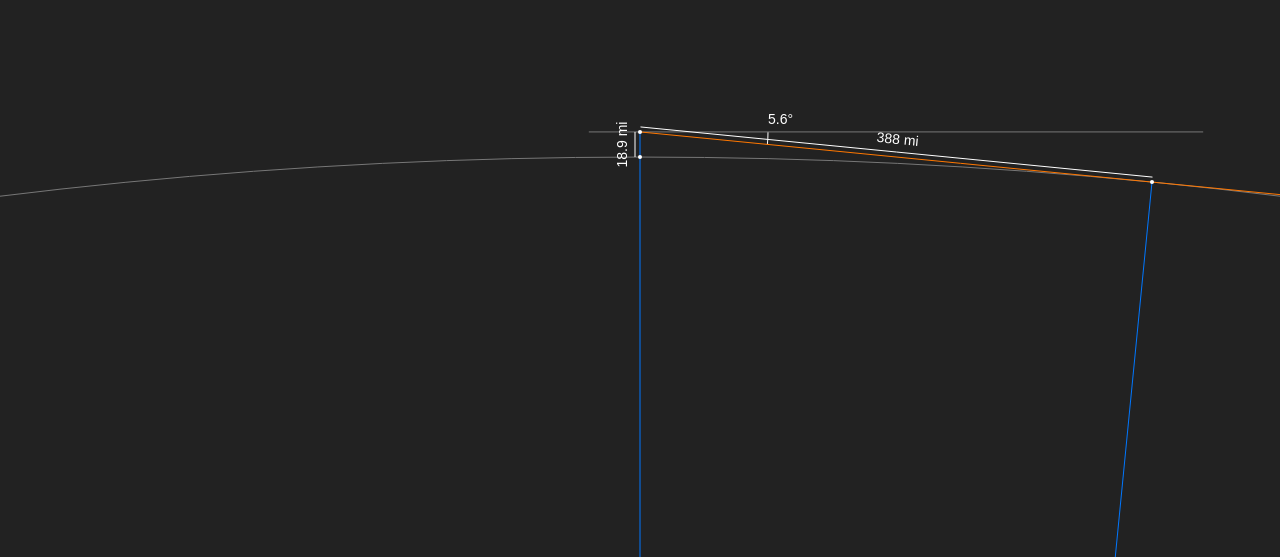
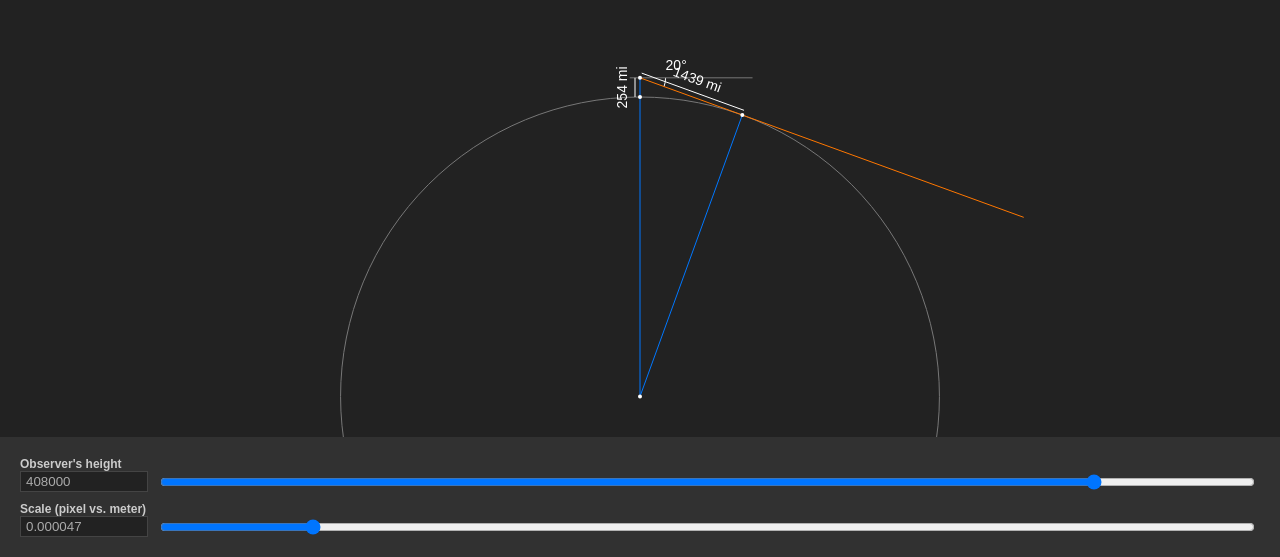
Before and after one commit to onlinebacon/horizon, a plain HTML site: page index.html in a window 1280 px wide. Shown: the part 243-800 px from the top of the page. Drawn offline with Linux system fonts and the light colour scheme.

Commit message:
Add files via upload

```diff
--- a/css/style.css
+++ b/css/style.css
@@ -3,3 +3,35 @@ body {
 	margin: 0px;
 	overflow: hidden;
 }
+#panel {
+	font-family: Arial, Helvetica, sans-serif;
+	color: #ccc;
+	font-size: 0px;
+	font-weight: bold;
+	background-color: rgba(64, 64, 64, 0.5);
+	position: fixed;
+	left: 0px;
+	right: 0px;
+	bottom: 0px;
+	padding: 20px;
+}
+.input:not(:nth-child(1)) {
+	margin-top: 10px;
+}
+.input .title {
+	font-size: 12px;
+}
+.input input {
+	vertical-align: middle;
+}
+.input input[type="text"] {
+	border: 1px solid #444;
+	background-color: #222;
+	color: #aaa;
+	width: 128px;
+	margin-right: 10px;
+	padding: 2px 5px;
+}
+.input input[type="range"] {
+	width: calc(100% - 145px);
+}
--- a/index.html
+++ b/index.html
@@ -5,5 +5,21 @@
 	</head>
 	<body>
 		<canvas></canvas>
+		<div id="panel">
+			<div class="input">
+				<div class="title">Observer's height</div>
+				<div class="content">
+					<input type="text" name="height">
+					<input type="range">
+				</div>
+			</div>
+			<div class="input">
+				<div class="title">Scale (pixel vs. meter)</div>
+				<div class="content">
+					<input type="text" name="scale">
+					<input type="range">
+				</div>
+			</div>
+		</div>
 	</body>
 </html>
--- a/js/main.js
+++ b/js/main.js
@@ -5,9 +5,8 @@ const space = 5;
 const minHeight = 0.0254;
 
 let earth_radius = 6371008.8;
-let height = 100000 * 0.3048;
-let scale = 300/6371008.8;
-let yOffset = 0;
+let height = 20 * 0.3048;
+let scale = 300/earth_radius;
 
 let hip;
 let observer;
@@ -58,7 +57,7 @@ const strAngle = (val) => {
 const transformPoint = ([ x, y ]) => {
 	return [
 		canvas.width/2 + x*scale,
-		canvas.height/2 - (y - yOffset)*scale,
+		canvas.height/2 - (y - earth_radius)*scale,
 	];
 };
 
@@ -111,14 +110,6 @@ const calculate = () => {
 	d = Math.sqrt(hip**2 - earth_radius**2);
 	dip = Math.acos(earth_radius/hip);
 	tangent = [ Math.sin(dip)*earth_radius, Math.cos(dip)*earth_radius ];
-	const [ ox, oy ] = observer;
-	const [ tx, ty ] = tangent;
-	const dx = tx - ox;
-	const dy = oy - ty;
-	const s1 = canvas.height*0.8/dy;
-	const s2 = canvas.width*0.4/dx;
-	scale = Math.min(s1, s2);
-	yOffset = (ty + oy)/2;
 };
 
 const clear = () => {
@@ -211,24 +202,80 @@ const render = () => {
 	drawRuler(transformPoint(surface), transformPoint(observer), strDist(height));
 };
 
-const resizeCanvas = () => {
-	canvas.width = window.innerWidth;
-	canvas.height = window.innerHeight;
+const updateCanvas = () => {
 	calculate();
 	render();
 };
 
+const resizeCanvas = () => {
+	const panel = document.querySelector('#panel');
+	const panelHeight = Number(window.getComputedStyle(panel).height.replace('px', ''));
+	canvas.width = window.innerWidth;
+	canvas.height = window.innerHeight - panelHeight - 40;
+	updateCanvas();
+};
+
+const setupInput = ({ name, onchange, toStr, parse, init, min, max, exp }) => {
+	const inputText = document.querySelector(`[name="${name}"]`);
+	const inputRange = inputText.parentElement.querySelector('input[type="range"]');
+	const range = max - min;
+	const logMin = Math.log(min);
+	const logRange = Math.log(max) - logMin;
+	const fromRange = () => {
+		if (exp) {
+			return Math.exp(logMin + inputRange.value*logRange);
+		} else {
+			return inputRange.value*range + min;
+		}
+	};
+	const setRange = (val) => {
+		if (exp) {
+			inputRange.value = (Math.log(val) - logMin)/logRange;
+		} else {
+			inputRange.value = (val - min)/range;
+		}
+	};
+	inputRange.setAttribute('min', '0');
+	inputRange.setAttribute('max', '1');
+	inputRange.setAttribute('step', '0.001');
+	inputText.addEventListener('change', () => {
+		const val = parse(inputText.value);
+		onchange(val);
+		updateCanvas();
+	});
+	inputRange.addEventListener('input', () => {
+		const val = fromRange();
+		inputText.value = toStr(val);
+		onchange(val);
+		updateCanvas();
+	});
+	onchange(init);
+	inputText.value = toStr(init);
+	setRange(init);
+};
+
+setupInput({
+	name: 'height',
+	onchange: (val) => height = val,
+	toStr: (val) => val.toString(),
+	parse: (val) => Number(val),
+	init: 408e3,
+	min: 0.0254,
+	max: earth_radius,
+	exp: true,
+});
+
+setupInput({
+	name: 'scale',
+	onchange: (val) => scale = val,
+	toStr: (val) => Number(val.toPrecision(3)).toString(),
+	parse: (val) => Number(val),
+	init: Number((300/earth_radius).toPrecision(2)),
+	min: 1e-5,
+	max: 1,
+	exp: true,
+});
+
 resizeCanvas();
 
 window.addEventListener('resize', resizeCanvas);
-window.addEventListener('wheel', e => {
-	const { deltaY } = e;
-	if (deltaY > 0) {
-		height = Math.exp(Math.log(height) + 0.025);
-	}
-	if (deltaY < 0) {
-		height = Math.max(minHeight, Math.exp(Math.log(height) - 0.025));
-	}
-	calculate();
-	render();
-});
```
